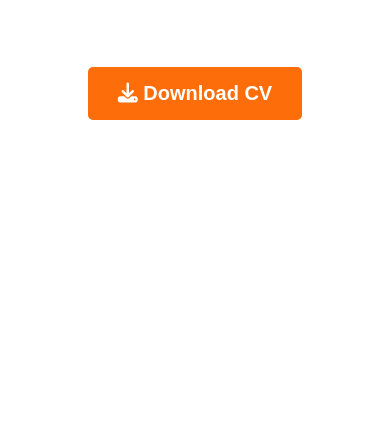
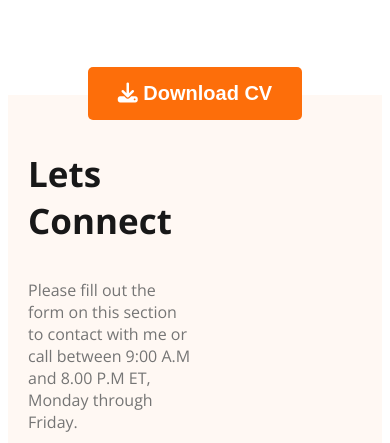
Before and after one commit to sazzadhossainshimanto/first-protfolio-site, a plain HTML site: page index.html in a window 390 px wide. Shown: the part 5618-6061 px from the top of the page. Drawn offline with nearby package versions, Linux system fonts and the light colour scheme.

Commit message:
jfdlkdsa

```diff
--- a/style/style.css
+++ b/style/style.css
@@ -247,7 +247,7 @@ footer input[type="text"], [type="Email"], textarea{
                 padding: 15px 30px;
         }
         footer{
-                margin-top: 600vh;
+                margin-top: 500vh;
                 flex-direction: column;
                 padding: 20px;
                 justify-content: center;
```
